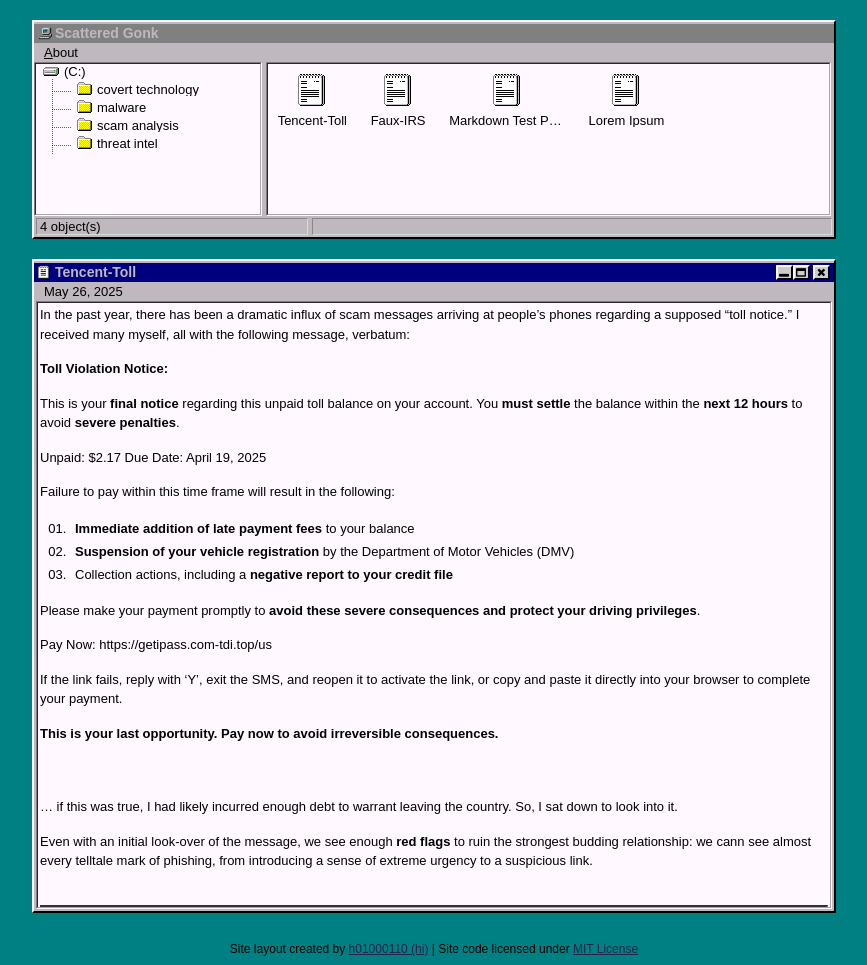
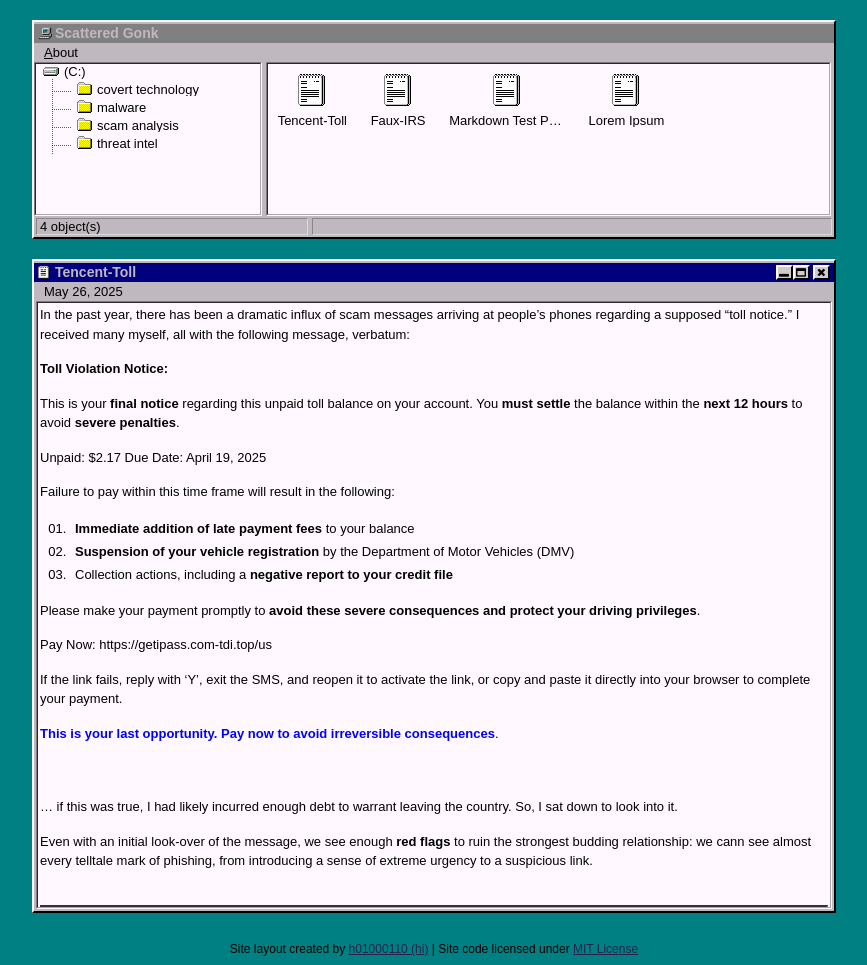
Before and after one commit to scattered-gonk/scattered-gonk.github.io, a Jekyll site: the page built from _posts/2025-26-05-Tencent-Toll.md, in a window 1280 px wide. Shown: the whole page, without its empty margins (206-1073 px from the left). Built offline with Jekyll 4.4.1, drawn with Linux system fonts in a browser that asks for light colours.

Commit message:
Updated posts

```diff
--- a/_posts/2025-26-05-Tencent-Toll.md
+++ b/_posts/2025-26-05-Tencent-Toll.md
@@ -29,7 +29,7 @@
 
 If the link fails, reply with 'Y', exit the SMS, and reopen it to activate the link, or copy and paste it directly into your browser to complete your payment.
 
-**This is your last opportunity. Pay now to avoid irreversible consequences.**
+<span style="color:blue">**This is your last opportunity. Pay now to avoid irreversible consequences**</span>.
 
 <br>
 <br>
```
